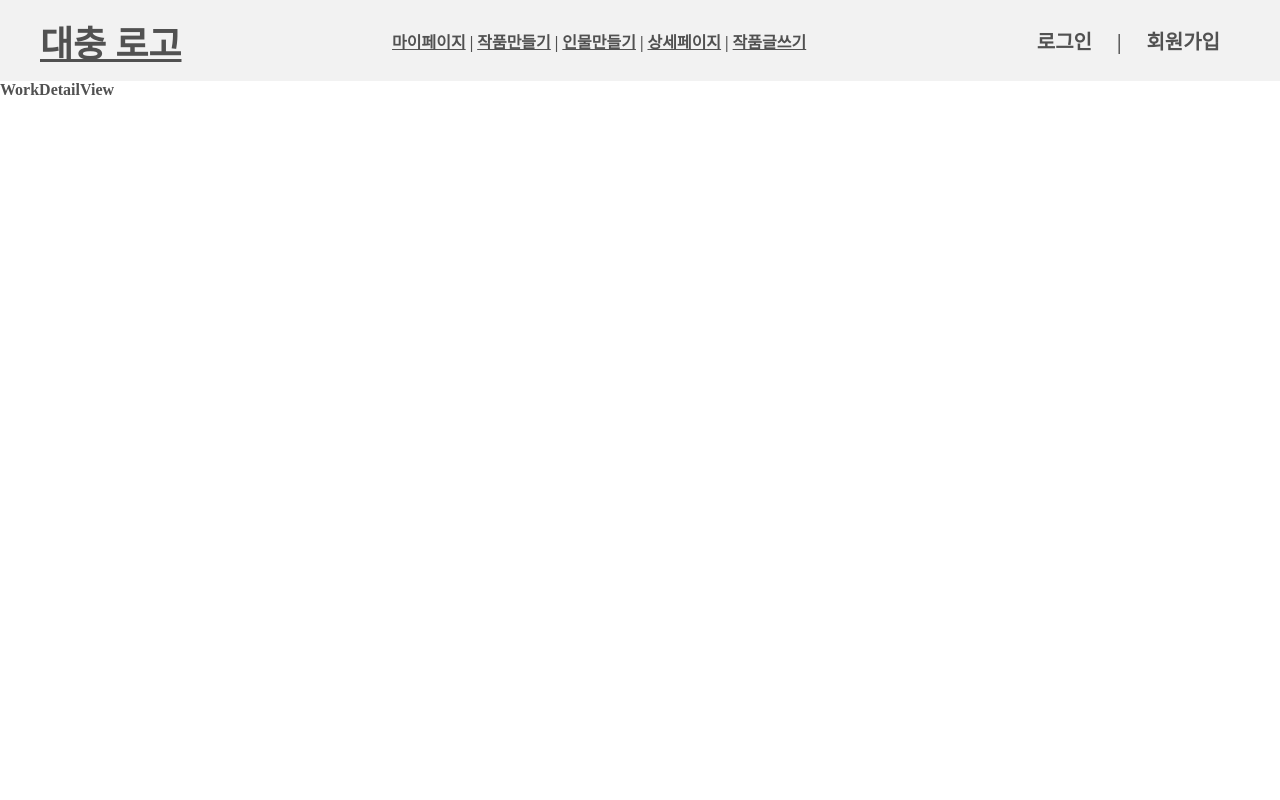
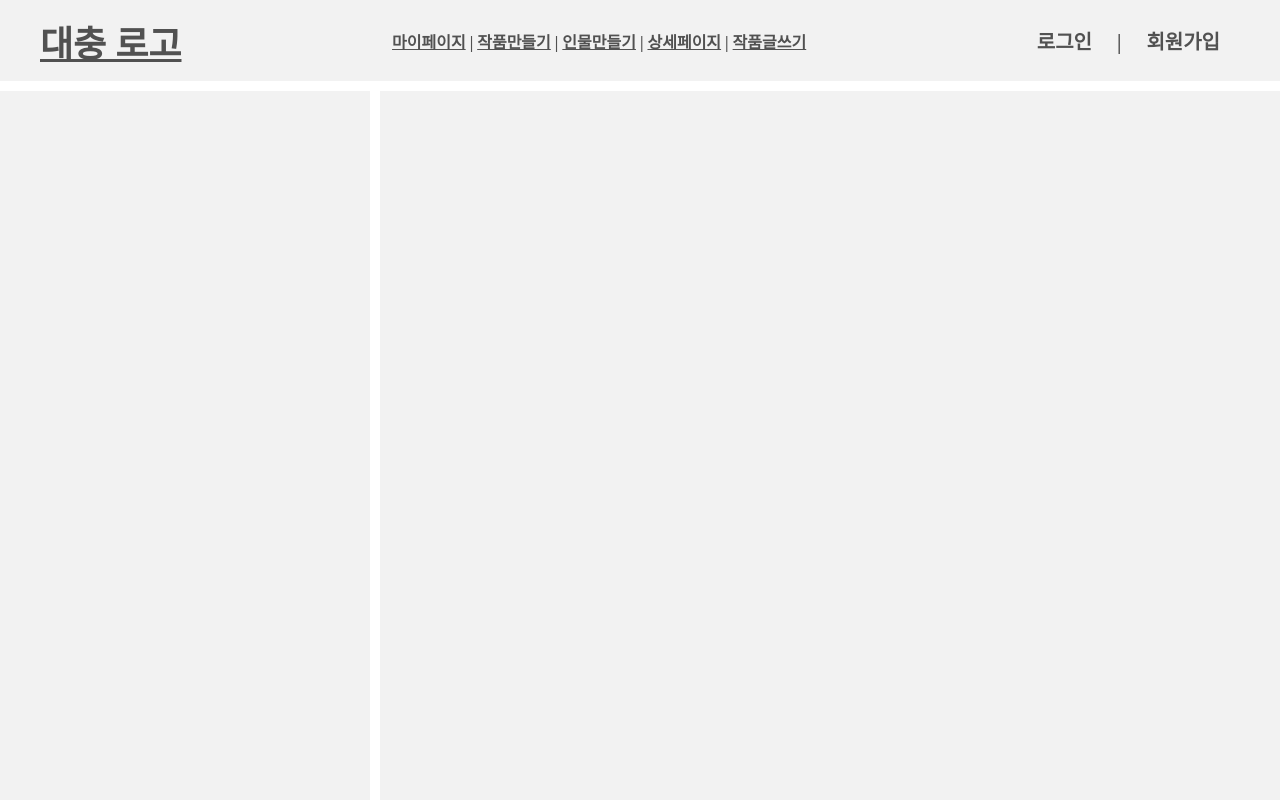
Before and after one commit to FoocoJun/Vue-Side-Wriite, a Vue app: page /xcvs/detail in a window 1280 px wide. Shown: the top 800 px of the page. Built offline with nearby package versions, Linux system fonts and the light colour scheme.

Commit message:
Update WorkDetailPage and WritePage with Layouts

```diff
--- /dev/null
+++ b/src/components/layouts/WorkDetailFrame.vue
@@ -0,0 +1,28 @@
+<template>
+  <div class="Frame cGG m10 mlx sFlex"></div>
+</template>
+
+<script>
+export default {
+  name: 'WorkDetailFrame',
+  components: {},
+  data() {
+    return {
+      sampleData: ''
+    }
+  },
+  setup() {},
+  created() {},
+  mounted() {},
+  unmounted() {},
+  methods: {}
+}
+</script>
+
+<style scoped>
+.Frame {
+  display: inline-block;
+  width: 370px;
+  height: 900px;
+}
+</style>
--- /dev/null
+++ b/src/components/layouts/WorkTimeLineFram.vue
@@ -0,0 +1,28 @@
+<template>
+  <div class="Frame cGG m10 msx"></div>
+</template>
+
+<script>
+export default {
+  name: 'WorkTimeLineFram',
+  components: {},
+  data() {
+    return {
+      sampleData: ''
+    }
+  },
+  setup() {},
+  created() {},
+  mounted() {},
+  unmounted() {},
+  methods: {}
+}
+</script>
+
+<style scoped>
+.Frame {
+  display: inline-block;
+  width: 900px;
+  height: 900px;
+}
+</style>
--- /dev/null
+++ b/src/components/layouts/WorkWriteStoryFrame.vue
@@ -0,0 +1,28 @@
+<template>
+  <div class="Frame cGG m10 msx"></div>
+</template>
+
+<script>
+export default {
+  name: 'WorkWriteStoryFrame',
+  components: {},
+  data() {
+    return {
+      sampleData: ''
+    }
+  },
+  setup() {},
+  created() {},
+  mounted() {},
+  unmounted() {},
+  methods: {}
+}
+</script>
+
+<style scoped>
+.Frame {
+  display: inline-block;
+  width: 900px;
+  height: 900px;
+}
+</style>
--- a/src/views/WorkDetailView.vue
+++ b/src/views/WorkDetailView.vue
@@ -1,9 +1,14 @@
 <template>
-  <div>WorkDetailView</div>
+  <div>
+    <work-detail-frame />
+    <work-time-line-fram />
+  </div>
 </template>
 <script>
+import WorkDetailFrame from '@/components/layouts/WorkDetailFrame.vue'
+import WorkTimeLineFram from '@/components/layouts/WorkTimeLineFram.vue'
 export default {
-  components: {},
+  components: { WorkDetailFrame, WorkTimeLineFram },
   data() {
     return {
       sampleData: ''
--- a/src/views/WorkWriteStoryView.vue
+++ b/src/views/WorkWriteStoryView.vue
@@ -1,9 +1,15 @@
 <template>
-  <div>WorkWriteStoryView</div>
+  <div>
+    <work-write-story-frame />
+    <help-frame />
+  </div>
 </template>
 <script>
+import HelpFrame from '@/components/layouts/HelpFrame.vue'
+import WorkWriteStoryFrame from '@/components/layouts/WorkWriteStoryFrame.vue'
+
 export default {
-  components: {},
+  components: { HelpFrame, WorkWriteStoryFrame },
   data() {
     return {
       sampleData: ''
```
